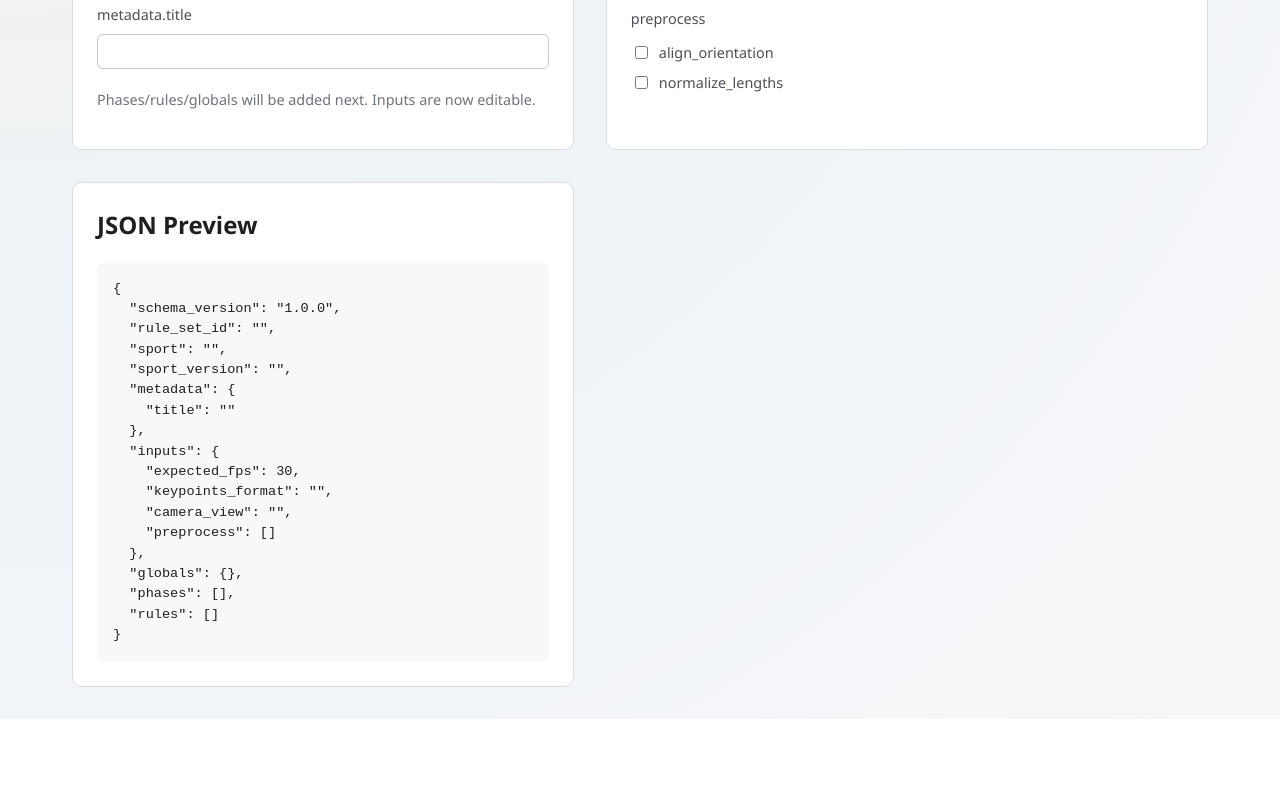
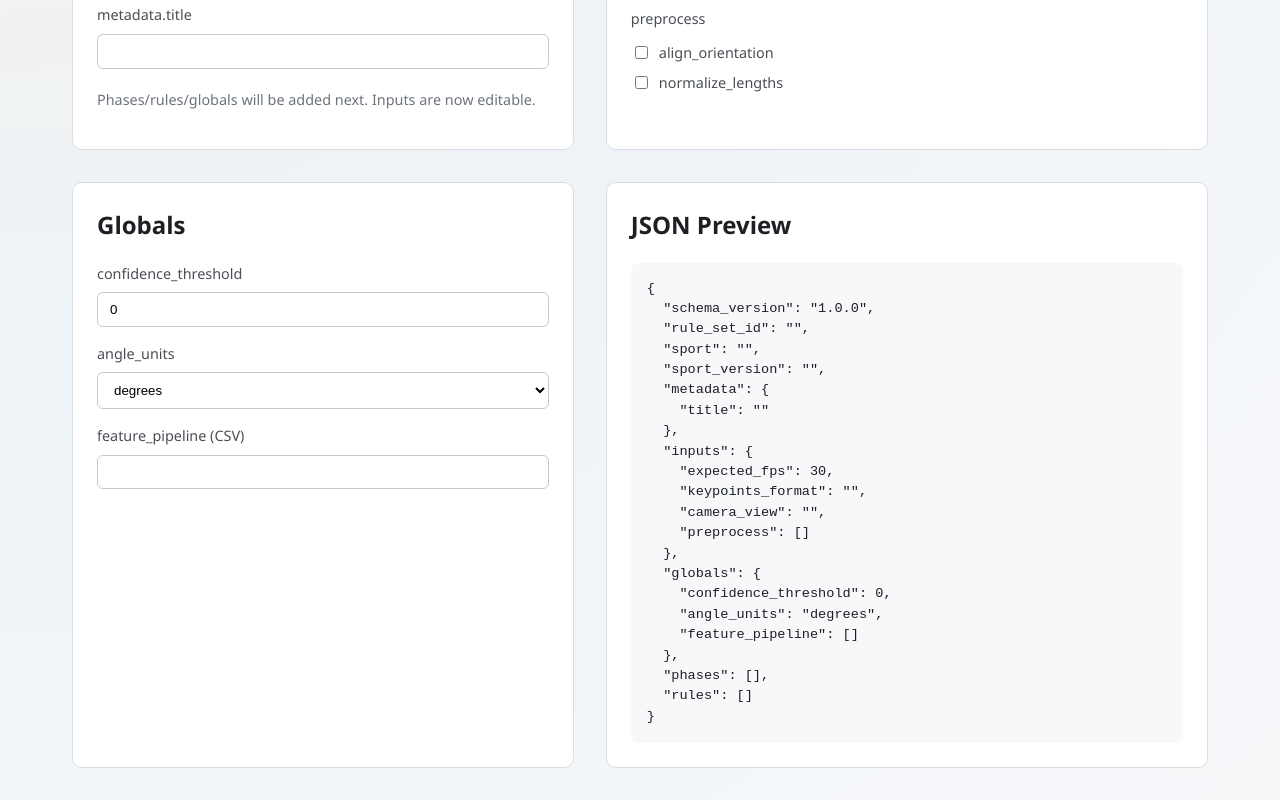
Before and after one commit to gakiw0/SOP-Generalization, a React (Vite) app in the folder ui/: page / in a window 1280 px wide. Shown: the part 497-1297 px from the top of the page. Before the commit the page ends 1216 px from the top, so only its background shows below. Built offline with nearby package versions, Linux system fonts and the light colour scheme.

Commit message:
add: globals

```diff
--- a/ui/src/App.tsx
+++ b/ui/src/App.tsx
@@ -6,6 +6,12 @@ type Inputs = {
   keypoints_format?: string
   camera_view?: string
   preprocess?: string[]
+}
+
+type Globals = {
+  confidence_threshold?: number
+  angle_units?: string
+  feature_pipeline?: string[]
 }
 
 const KEYPOINTS_FORMATS = ['openpose25', 'coco17', 'other']
@@ -25,7 +31,7 @@ type RuleSet = {
     changelog?: unknown[]
   }
   inputs: Inputs
-  globals: Record<string, unknown>
+  globals: Globals
   phases: unknown[]
   rules: unknown[]
 }
@@ -44,7 +50,11 @@ const createEmptyRuleSet = (): RuleSet => ({
     camera_view: '',
     preprocess: [],
   },
-  globals: {},
+  globals: {
+    confidence_threshold: 0,
+    angle_units: 'degrees',
+    feature_pipeline: [],
+  },
   phases: [],
   rules: [],
 })
@@ -321,6 +331,63 @@ function App() {
           </section>
 
           <section className="panel">
+            <h2>Globals</h2>
+            <div className="field">
+              <label htmlFor="confidence_threshold">confidence_threshold</label>
+              <input
+                id="confidence_threshold"
+                type="number"
+                value={ruleSetDraft.globals.confidence_threshold ?? 0}
+                onChange={(event) =>
+                  setRuleSetDraft((prev) => ({
+                    ...prev,
+                    globals: {
+                      ...prev.globals,
+                      confidence_threshold: Number(event.target.value),
+                    },
+                  }))
+                }
+              />
+            </div>
+            <div className="field">
+              <label htmlFor="angle_units">angle_units</label>
+              <select
+                id="angle_units"
+                value={ruleSetDraft.globals.angle_units ?? 'degrees'}
+                onChange={(event) =>
+                  setRuleSetDraft((prev) => ({
+                    ...prev,
+                    globals: {
+                      ...prev.globals,
+                      angle_units: event.target.value,
+                    },
+                  }))
+                }
+              >
+                <option value="degrees">degrees</option>
+                <option value="radians">radians</option>
+              </select>
+            </div>
+            <div className="field">
+              <label htmlFor="feature_pipeline">feature_pipeline (CSV)</label>
+              <input
+                id="feature_pipeline"
+                type="text"
+                value={toCsv(ruleSetDraft.globals.feature_pipeline ?? [])}
+                onChange={(event) =>
+                  setRuleSetDraft((prev) => ({
+                    ...prev,
+                    globals: {
+                      ...prev.globals,
+                      feature_pipeline: fromCsv(event.target.value),
+                    },
+                  }))
+                }
+              />
+            </div>
+          </section>
+
+          <section className="panel">
             <h2>JSON Preview</h2>
             <pre className="code">{jsonPreview}</pre>
           </section>
```
